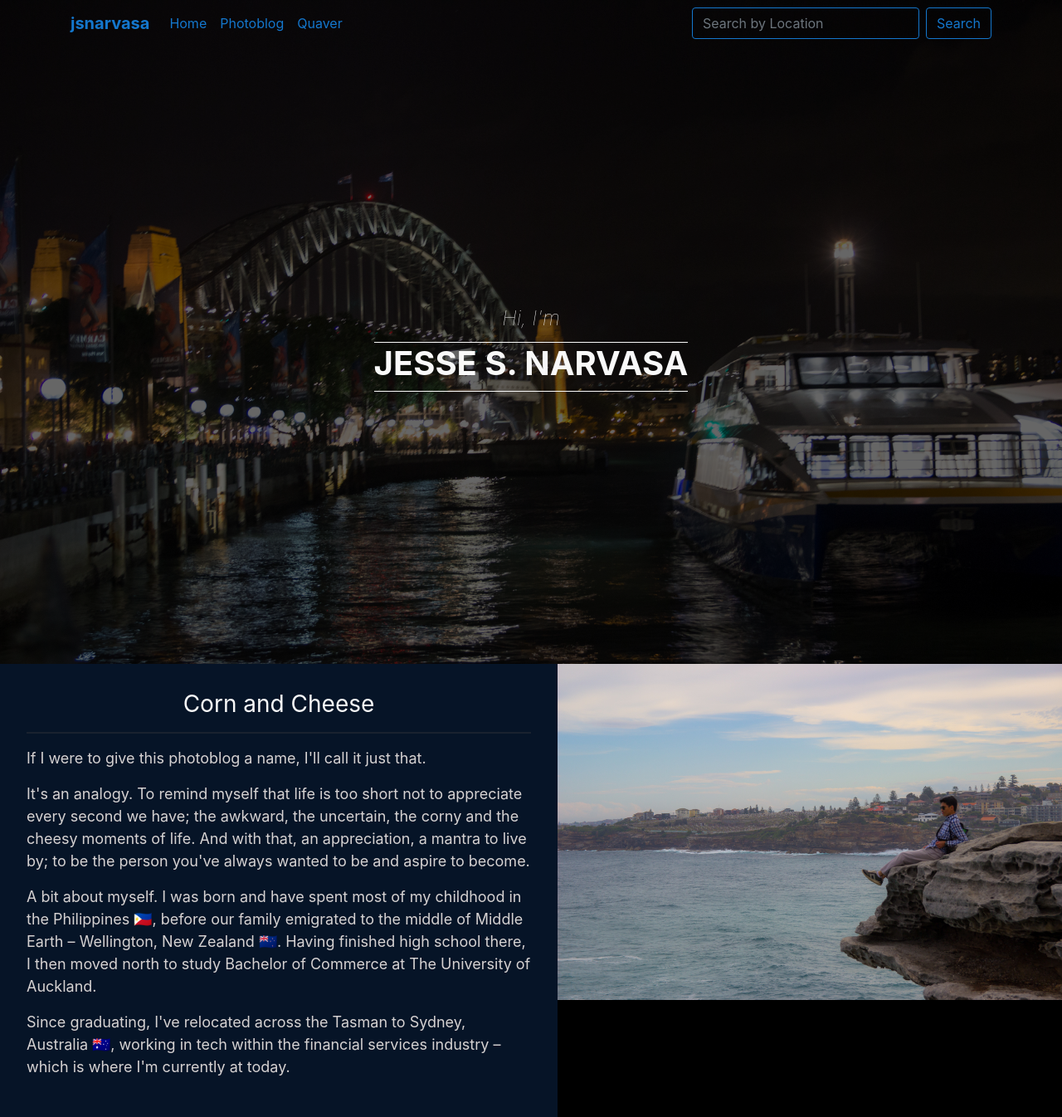
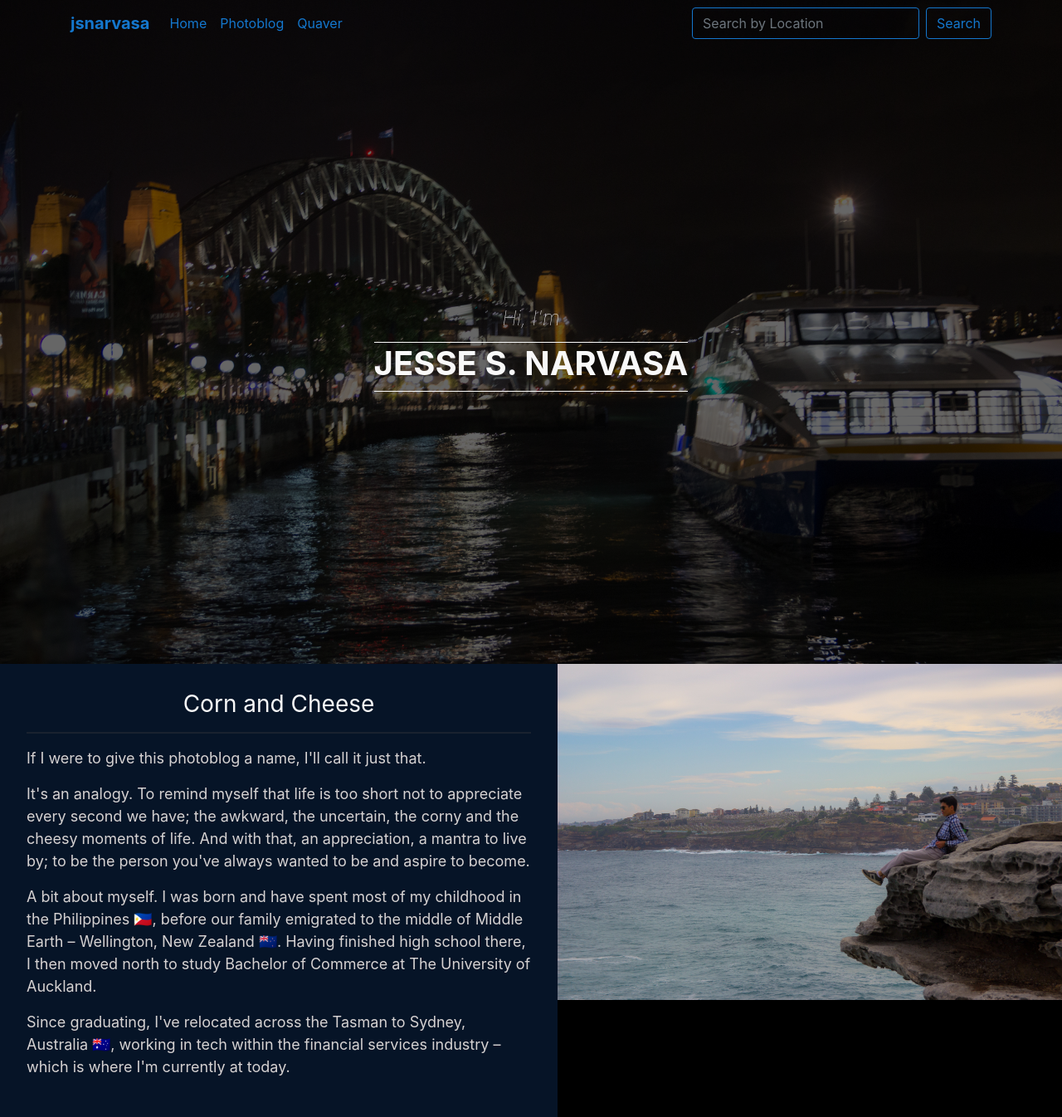
Before and after one commit to jsnarvasa/jsnarvasa.com, a Flask app: page / in a window 1280 px wide. Shown: the top 1346 px of the page at 83% size. Run offline with Flask 2, Linux system fonts and the light colour scheme; parts of the project's set-up code (start-up, migrations or seed data) failed here and were passed over; some libraries are stand-ins or nearby versions.

Commit message:
Updated styling for homepage, making splash-image container display:flex, allowing to control the children element's vertical alignment

```diff
--- a/app/static/css/style.css
+++ b/app/static/css/style.css
@@ -45,6 +45,8 @@ p.pageHeader {
     max-height:100vh;
     overflow:hidden;
     background-color: #000000;
+    display: flex;
+    align-items: flex-end;
 }
 
 #splash-image {
```
